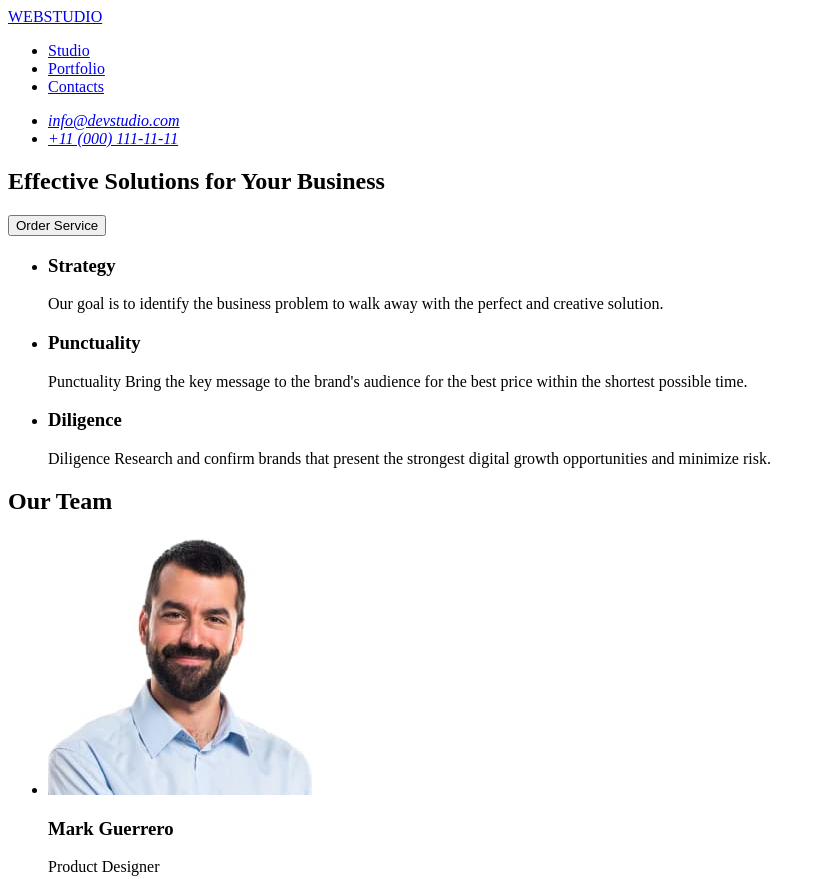
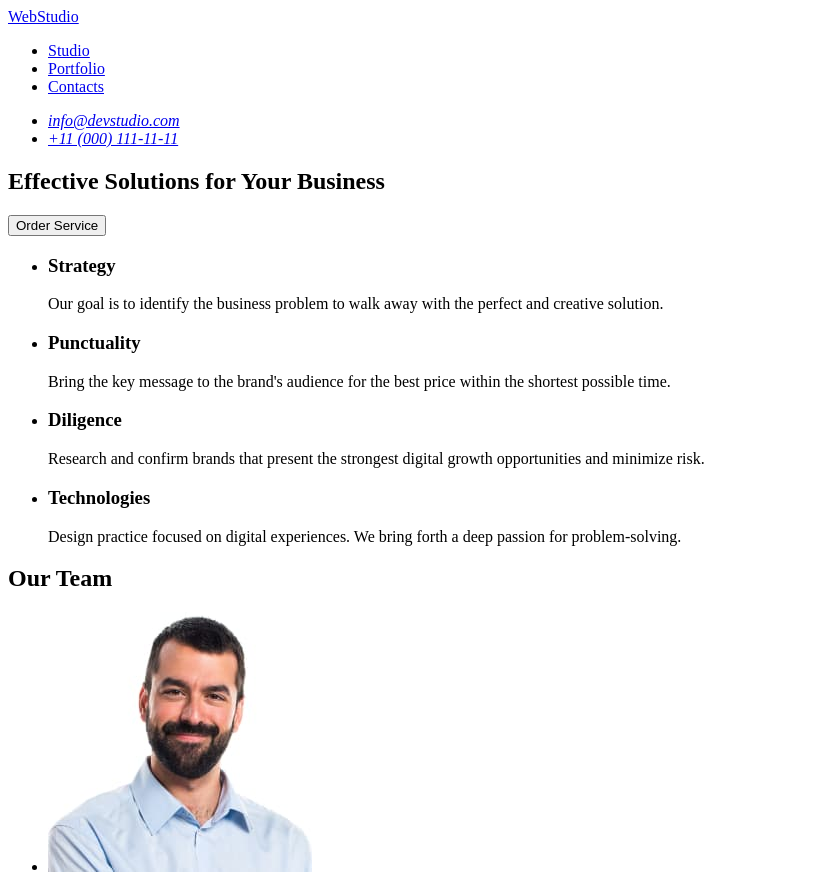
Before and after one commit to MarynaDatsenko/goit-markup-hw-01, a plain HTML site: page index.html in a window 1280 px wide. Shown: the top 879 px of the page, without its empty margins (0-825 px from the left). Drawn offline with Linux system fonts and the light colour scheme.

Commit message:
fix errors 1

```diff
--- a/index.html
+++ b/index.html
@@ -8,7 +8,7 @@
   <body>
     <header>
       <nav>
-        <a href="./index.html">WEBSTUDIO</a>
+        <a href="./index.html">WebStudio</a>
         <ul>
           <li>
             <a href="./index.html">Studio</a>
@@ -46,15 +46,22 @@
           <li>
             <h3>Punctuality</h3>
             <p>
-              Punctuality Bring the key message to the brand's audience for the
-              best price within the shortest possible time.
+              Bring the key message to the brand's audience for the best price
+              within the shortest possible time.
             </p>
           </li>
           <li>
             <h3>Diligence</h3>
             <p>
-              Diligence Research and confirm brands that present the strongest
-              digital growth opportunities and minimize risk.
+              Research and confirm brands that present the strongest digital
+              growth opportunities and minimize risk.
+            </p>
+          </li>
+          <li>
+            <h3>Technologies</h3>
+            <p>
+              Design practice focused on digital experiences. We bring forth a
+              deep passion for problem-solving.
             </p>
           </li>
         </ul>
@@ -106,7 +113,7 @@
       </section>
     </main>
     <footer>
-      <a href="./index.html">WEBSTUDIO</a>
+      <a href="./index.html">ebStudio</a>
       <p>
         Increase the flow of customers and sales for your business with digital
         marketing & growth solutions.
```
